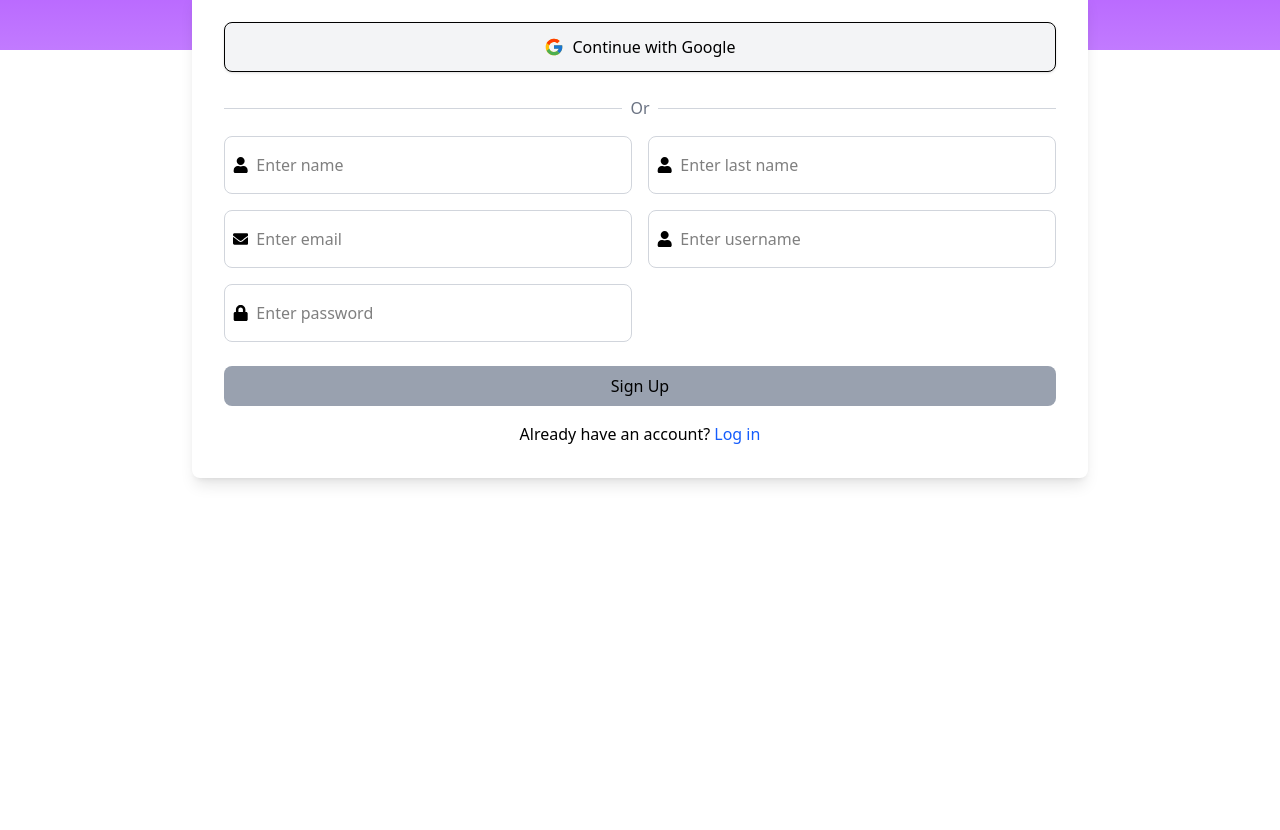
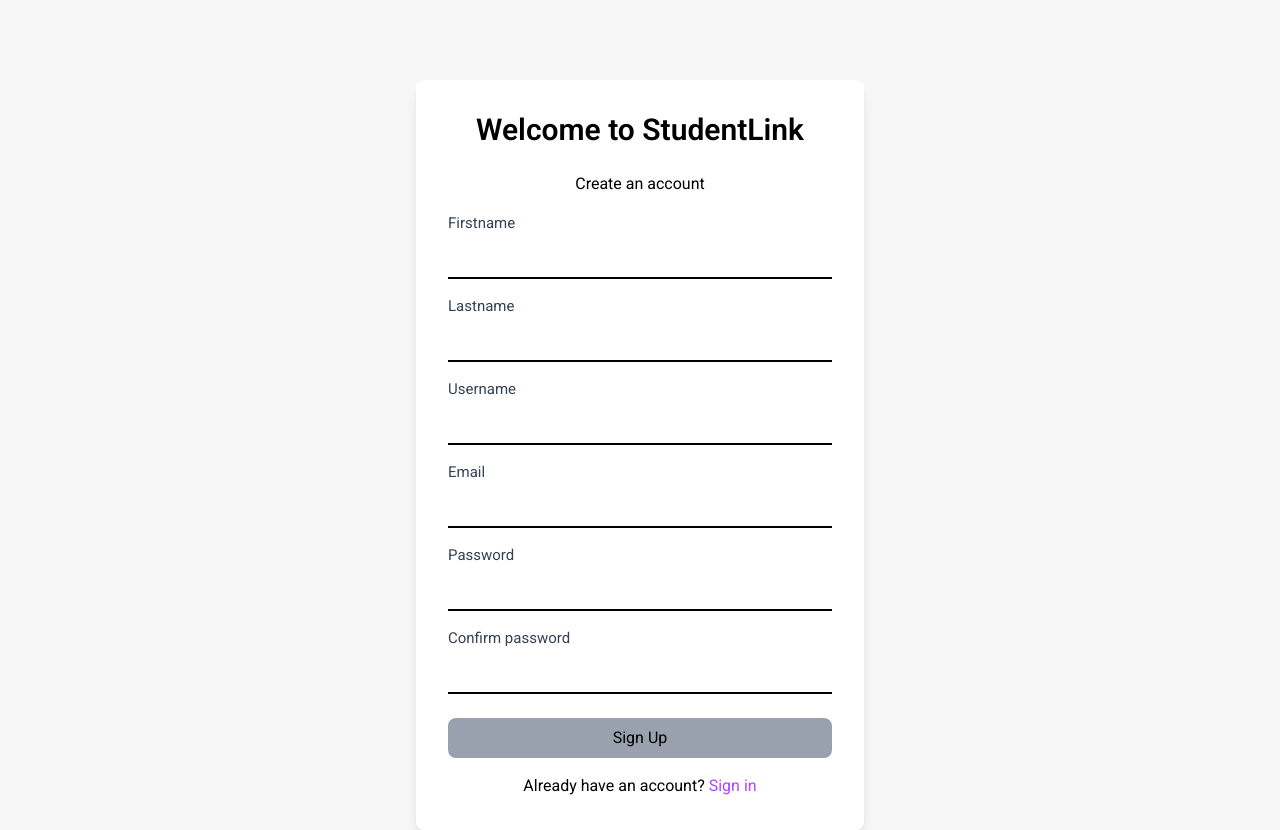
Before and after one commit to william2032/StudentLink, a React (Vite) app in the folder Frontend/: page /register in a window 1280 px wide. Before the commit the page ends 800 px from the top, so only its background shows below. Built offline with nearby package versions, Linux system fonts and the light colour scheme.

Commit message:
restyled the register page

```diff
--- a/Frontend/src/App.jsx
+++ b/Frontend/src/App.jsx
@@ -47,7 +47,6 @@
 // Component to handle register navigation
 const RegisterScreen = () => {
     const navigate = useNavigate();
-
     return (
         <div className="flex items-center justify-center  h-full mt-20  pt-[100px]  p-4">
             <Register onRegisterSuccess={() => navigate("/login")} onBackToLogin={() => navigate("/login")} />
--- a/Frontend/src/components/Login.jsx
+++ b/Frontend/src/components/Login.jsx
@@ -25,7 +25,7 @@
       });
 
       if (!response.ok) {
-        throw new Error('Login failed: ' + response.statusText);
+        setErrorMessage('Login failed: ' + response.statusText);
       }
       const data = await response.json();
 
@@ -38,6 +38,7 @@
         }, 1500)
 
       } else {
+        console.log("Login failed:", data);
         setErrorMessage('Invalid username or password');
       }
 
--- a/Frontend/src/components/Register.jsx
+++ b/Frontend/src/components/Register.jsx
@@ -1,5 +1,4 @@
 import { useEffect, useState } from "react";
-import { FaEnvelope, FaLock, FaUser } from "react-icons/fa";
 import { useNavigate } from "react-router-dom";
 
 const Register = ({ onRegisterSuccess }) => {
@@ -14,6 +13,7 @@
             username: "",
             email: "",
             password: "",
+            confirmPassword: "",
         };
     }
 
@@ -53,10 +53,16 @@
         if (formData.email && !/^[^\s@]+@[^\s@]+\.[^\s@]+$/.test(formData.email)) {
             newErrors.email = "Invalid email format";
         }
-
+        //password validation
+        if (formData.confirmPassword && formData.password !== formData.confirmPassword) {
+            newErrors.confirmPassword = "Passwords do not match";
+        }
         setErrors(newErrors);
         return Object.keys(newErrors).length === 0;
+
+
     };
+
 
     // Enable/Disable sign-up button based on form completion
     useEffect(() => {
@@ -108,40 +114,29 @@
 
     return (
         <>
-            <div className=" w-full flex flex-row justify-center min-h-[150px] bg-gradient-to-b from-purple-500 to-purple-400  pt-[30px]  register">
-                <h2 className="text-center text-3xl font-semibold mt-[10px]  text-white w-full">Create your free account</h2>
+            <div className="w-full flex flex-row justify-center min-h-[200px] pt-10 register">
+                <div className="bg-white shadow-lg rounded-lg p-8 w-full max-w-md mt-10">
+                    <h2 className="text-center text-3xl font-semibold mb-6">Welcome to StudentLink</h2>
+                    <p className="text-center mb-4">Create an account</p>
 
-                <div className="bg-white shadow-lg rounded-lg p-8 w-full max-w-4xl mt-[60px] absolute">
-                    {/* Social Login Buttons */}
-                    <div className="flex sm:flex-row gap-4 mb-6">
-                        <button className="flex items-center justify-center w-full p-3 border rounded-lg shadow-sm bg-gray-100 hover:bg-gray-200">
-                            <img src="/google.svg" alt="Google" className="w-5 h-5 mr-2" /> Continue with Google
-                        </button>
-                    </div>
-                    <div className="flex items-center my-4">
-                        <hr className="flex-grow border-gray-300" />
-                        <span className="mx-2 text-gray-500">Or</span>
-                        <hr className="flex-grow border-gray-300" />
-                    </div>
-
-                    <div className="grid grid-cols-1 sm:grid-cols-2 gap-4">
+                    <div className="grid grid-cols-1 gap-4 text-[15px]">
                         {[
-                            { name: "firstname", placeholder: "Enter name", icon: <FaUser /> },
-                            { name: "lastname", placeholder: "Enter last name", icon: <FaUser /> },
-                            { name: "email", placeholder: "Enter email", icon: <FaEnvelope />, type: "email" },
-                            { name: "username", placeholder: "Enter username", icon: <FaUser /> },
-                            { name: "password", placeholder: "Enter password", icon: <FaLock />, type: "password" },
-                        ].map(({ name, placeholder, icon, type = "text" }) => (
+                            { name: "firstname", placeholder: "Firstname", type: "text" },
+                            { name: "lastname", placeholder: "Lastname", type: "text" },
+                            { name: "username", placeholder: "Username", type: "text" },
+                            { name: "email", placeholder: "Email", type: "email" },
+                            { name: "password", placeholder: "Password", type: "password" },
+                            { name: "confirmPassword", placeholder: "Confirm password", type: "password" },
+                        ].map(({ name, placeholder, type }) => (
                             <div key={name} className="flex flex-col">
-                                <div className={`flex items-center border rounded-lg p-2 ${errors[name] ? "border-red-500" : "border-gray-300"}`}>
-                                    {icon}
+                                <label className="text-gray-700 mb-1">{placeholder}</label>
+                                <div className="flex items-center relative">
                                     <input
                                         type={type}
                                         name={name}
-                                        placeholder={placeholder}
                                         value={formData[name]}
                                         onChange={handleChange}
-                                        className="w-full outline-none text-black p-2"
+                                        className={`w-full outline-none text-black p-2 border-b-2 ${errors[name] ? "border-red-500" : "border-gray-300"}`}
                                     />
                                 </div>
                                 {errors[name] && <p className="text-red-500 text-sm mt-1">{errors[name]}</p>}
@@ -152,10 +147,9 @@
                     {/* Sign Up Button */}
                     <button
                         onClick={handleRegister}
-                        className={`w-full py-2 mt-6 rounded-lg ${isButtonDisabled ? "bg-gray-400 cursor-not-allowed" : "bg-blue-600 text-white hover:bg-blue-700"}`}
+                        className={`w-full py-2 mt-6 rounded-lg ${isButtonDisabled ? "bg-gray-400 cursor-not-allowed" : "bg-purple-500 text-white hover:bg-pink-700"}`}
                         disabled={isButtonDisabled || isSubmitting}
                     >
-
                         {isSubmitting ? (
                             <div className="flex items-center justify-center">
                                 <div className="loader"></div>
@@ -173,11 +167,8 @@
 
                     {/* Redirect to Login Button */}
                     <div className="flex justify-center mt-4">
-                        <button
-                            onClick={handleLoginRedirect}
-                            className=""
-                        >
-                            Already have an account? <span className="text-blue-600 hover:cursor-pointer ">Log in</span>
+                        <button onClick={handleLoginRedirect} className="">
+                            Already have an account? <span className="text-purple-500  hover:cursor-pointer">Sign in</span>
                         </button>
                     </div>
                 </div>
--- a/Frontend/src/index.css
+++ b/Frontend/src/index.css
@@ -1,6 +1,9 @@
 @import url("https://fonts.googleapis.com/css2?family=Roboto:ital,wght@0,100..900;1,100..900&display=swap");
 @import "tailwindcss";
 
+body {
+  font-family: "Roboto", sans-serif;
+}
 /* Body styles */
 .splash {
   /* Adjusted opacity */
@@ -12,10 +15,6 @@
   justify-content: center; /* Center horizontally */
 }
 
-.register {
-  top: 0;
-  margin-top: -100px;
-}
 .sign {
   text-align: center;
   margin-left: 20px;
@@ -124,3 +123,15 @@
     transform: rotate(360deg);
   }
 }
+
+.register {
+  background-color: #f7f7f7;
+  border: none;
+}
+.register input {
+  border: none;
+  border-bottom: 2px solid;
+}
+.label {
+  border: none;
+}
```
Also changed, not shown: 2 other files (tests, documents, lock files or other folders).
